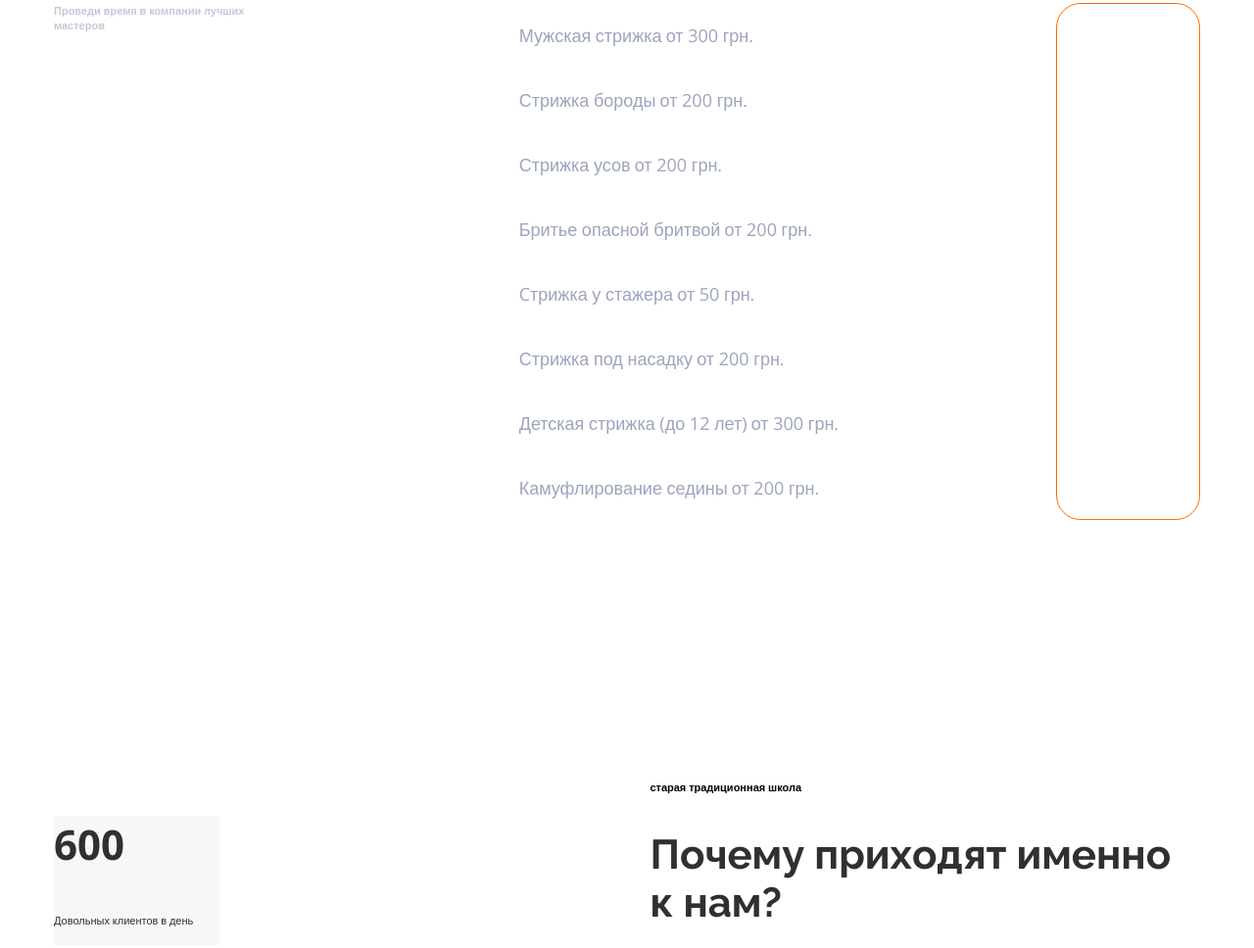
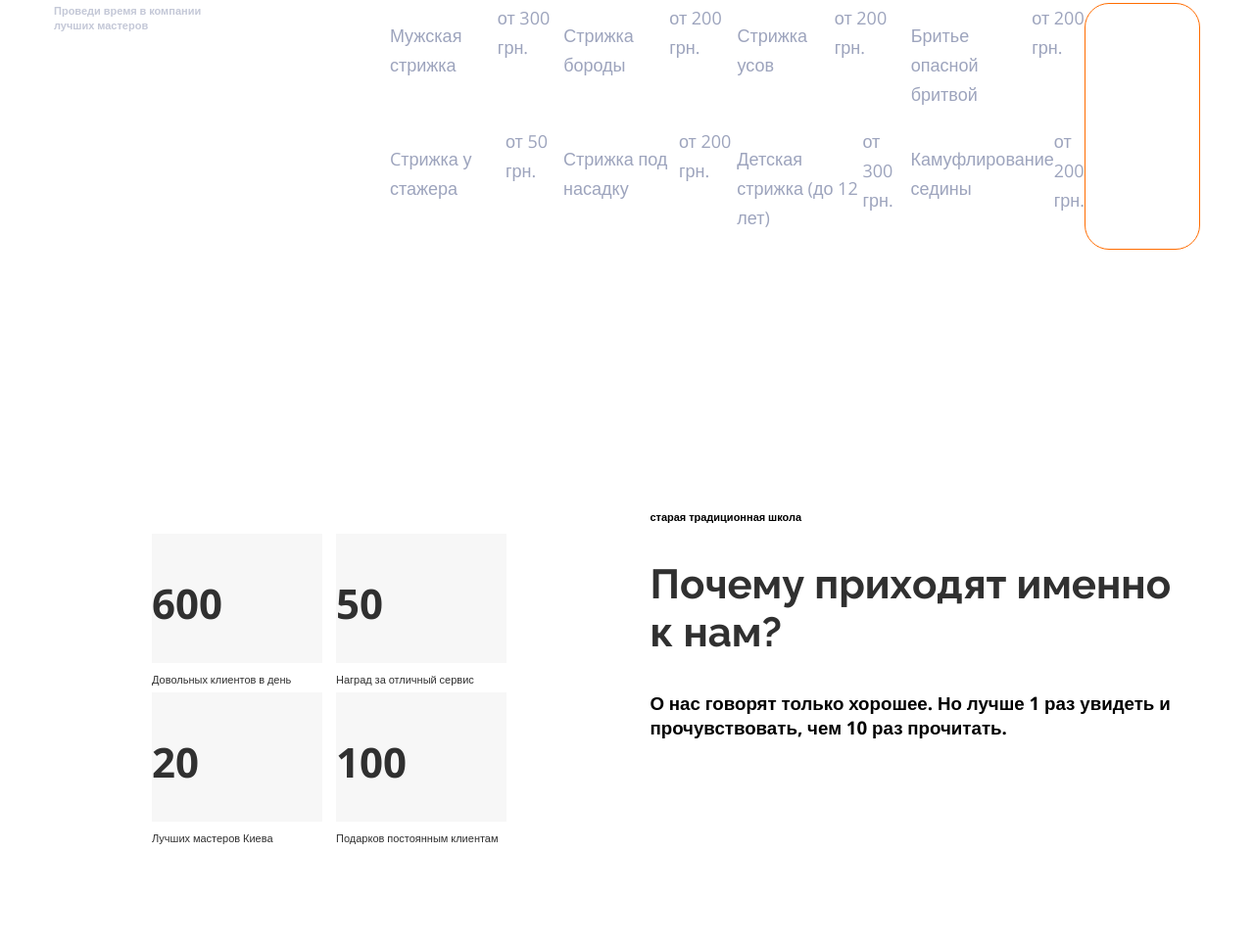
Before and after one commit to Inna-Smertyuk/Barbershop, a plain HTML site: page index.html in a window 1280 px wide. Shown: the part 1655-2623 px from the top of the page at 98% size. Drawn offline with nearby package versions, Linux system fonts and the light colour scheme; a web font is replaced by a local one.

Commit message:
add styles

```diff
--- a/css/style.css
+++ b/css/style.css
@@ -111,7 +111,13 @@ a.nav-link:hover,
 }
 
 .section-box{
+    width: 100%;
     padding: 130px 55px;
+}
+
+.about-section, .why-us_section{
+    display: flex;
+    justify-content: space-between;
 }
 
 p.section-description {
@@ -179,22 +185,35 @@ p.section-description {
 /* Price styles */
 
 .price-list {
-    display: inline-block;
+    display: flex;
 }
 
+.price-item{
+    display: flex;
+    width: 100%;
+    justify-content: space-between;
+}
 .price-item p,
 .price-item span {
-    display: inline-block;
+
     font-size: 18px;
     line-height: 30px;
     color: var(--text-secondary);
 }
 
 /* Why us styles */
-
+.number-container{
+    width: 48%;
+    display: flex;
+    justify-content: space-between;
+    flex-wrap: wrap;
+    padding: 0 100px;
+}
 .number-box {
-    width: 170px;
+    min-width: 170px;
+    width: 48%;
     height: 132px;
+   margin-top: 30px;
     background: #F7F7F7;
 }
 
@@ -214,7 +233,11 @@ p.section-description {
 }
 
 /* Masters styles */
-
+.masters-list{
+    display: flex;
+    justify-content: space-between;
+    flex-basis: 300px;
+}
 .master-card p {
     font-size: 18px;
     line-height: 25px;
--- a/index.html
+++ b/index.html
@@ -81,7 +81,7 @@
         </section>
 
         <!-- Price -->
-        <section class="section-box" id="price-section">
+        <section class="section-box why-us_section" id="price-section">
             <span class="suptitle-secondary">Проведи время в компании лучших мастеров</span>
             <h2 class="section-title lighten">Услуги и цены</h2>
             <div class="price-box">
```
